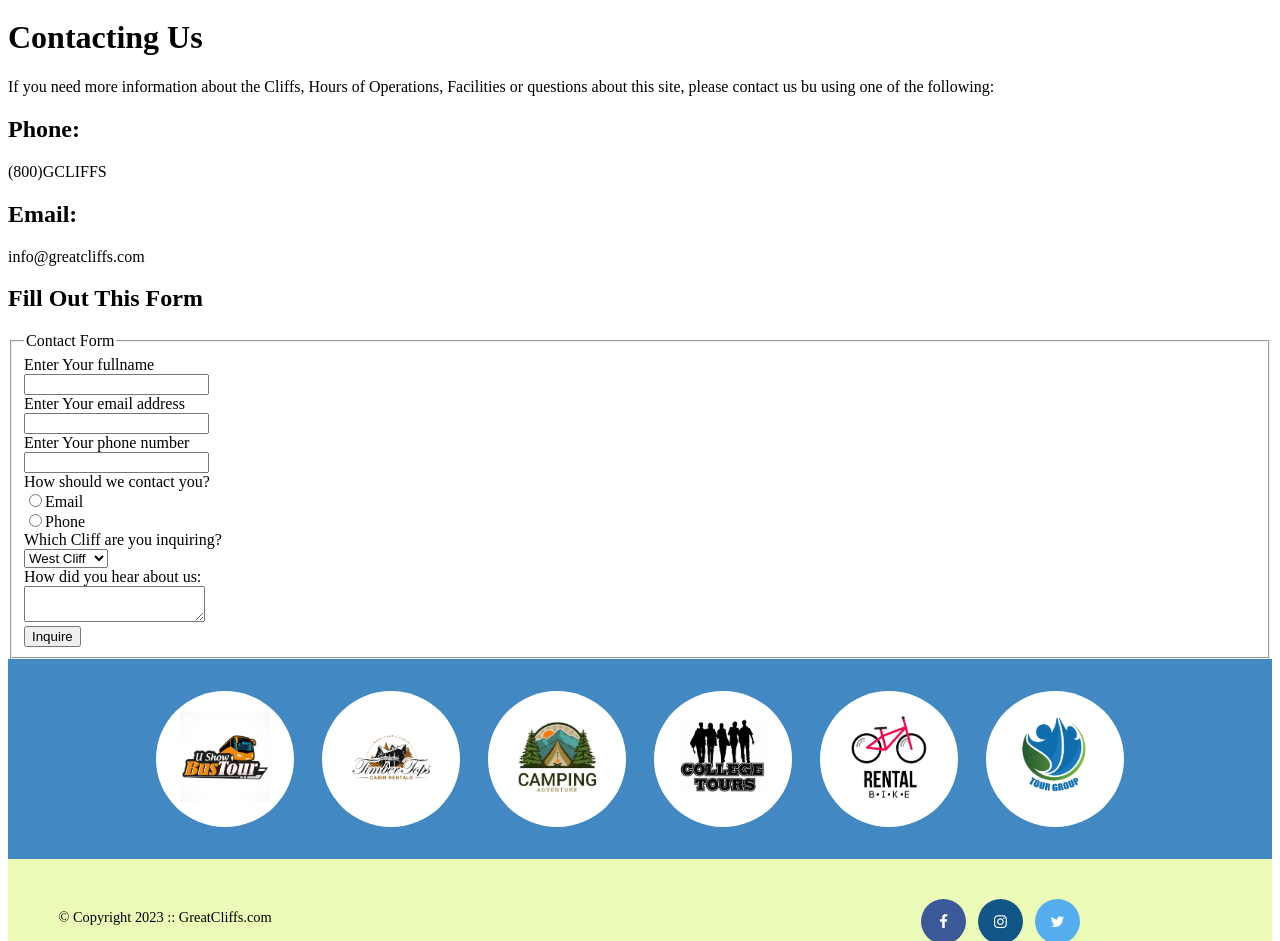
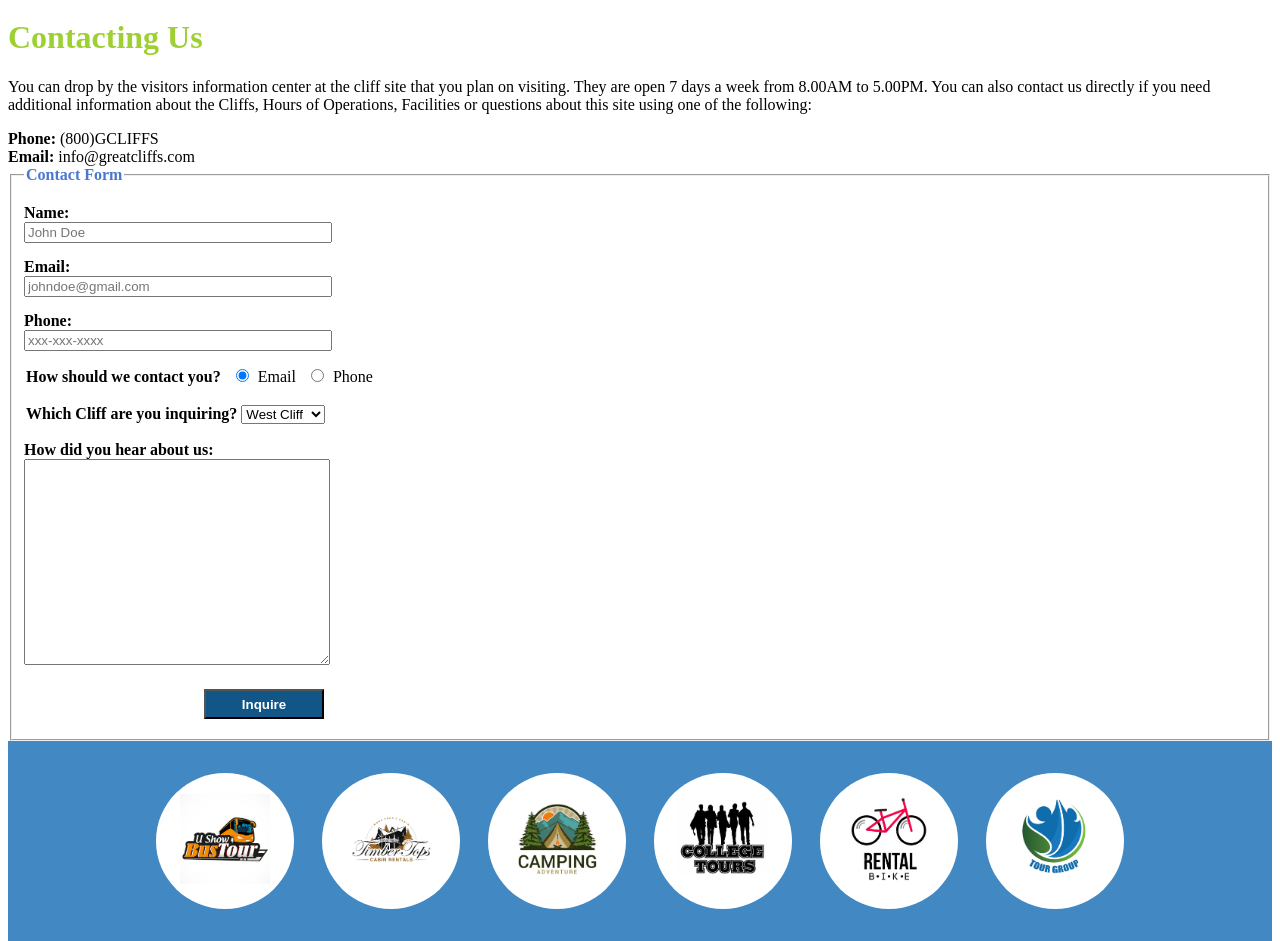
Before and after one commit to bazhonglbj/homework-module1, a plain HTML site: page contact.html in a window 1280 px wide. Shown: the part 458-1399 px from the top of the page. Drawn offline with Linux system fonts and the light colour scheme.

Commit message:
contact finished

```diff
--- a/contact.html
+++ b/contact.html
@@ -26,36 +26,60 @@
         </header>
         <!--main content-->
         <main>
-            <h1>Contacting Us</h1>
-            <p>If you need more information about the Cliffs, Hours of Operations, Facilities or questions about this site, please contact us bu using one of the following:
+            <h1 class="contact_first_heading">Contacting Us</h1>
+<p>
+You can drop by the visitors information center at the cliff site that you plan on visiting. They are open
+7 days a week from 8.00AM to 5.00PM. You can also contact us directly if you need additional information about
+the Cliffs, Hours of Operations, Facilities or questions about this site using one of the following:
 </p>
-            <h2>Phone:</h2>
-            <p>(800)GCLIFFS</p>
-            <h2>Email:</h2>
-            <p>info@greatcliffs.com</p>
-            <h2>Fill Out This Form</h2>
+
+<div class="contactinfo">
+    <div class="phone">
+        <span>Phone:</span>
+        <span>(800)GCLIFFS</span>
+    </div>
+    <div class="email">
+        <span>Email:</span>
+        <span>info@greatcliffs.com</span>
+    </div>
+</div>
+
 <form action="/contact" method="post">
 <fieldset>
     <legend>Contact Form</legend>
-                    <label>Enter Your fullname</label><br>
-                    <input type="text" name = "full_name"><br>
-                    <label>Enter Your email address</label><br>
-                    <input type="email" name="email"><br>
-                    <label>Enter Your phone number</label><br>
-                    <input type="text" name="phone"><br>
-                    <label>How should we contact you?</label><br>
-                    <input type="radio" name="email" value="email">Email<br>
-                    <input type="radio" name="phone" value="phone">Phone<br>
-                    <label>Which Cliff are you inquiring?</label><br>
-                    <select name="cliff_name">
+    <div class="textbox">
+        <label>Name:</label>
+        <input type="text" name="name" placeholder="John Doe">
+        <label>Email:</label>
+        <input type="email" name="email" placeholder="johndoe@gmail.com">
+        <label>Phone:</label>
+        <input type="text" name="phone" placeholder="xxx-xxx-xxxx">
+    </div>
+
+    <div class="radios">
+        <label>How should we contact you?</label>
+        <input type="radio" name="contact" value="email" checked>Email
+        <input type="radio" name="contact" value="phone">Phone
+    </div>
+
+    <div class="selectmenu">
+        <label>Which Cliff are you inquiring?</label>
+        <select>
             <option>West Cliff</option>
             <option>North Cliff</option>
             <option>East Cliff</option>
             <option>South Cliff</option>
-                    </select><br>
-                    <label>How did you hear about us:</label><br>
-                    <textarea rows="2" columns="40" ></textarea><br>
-                    <input type="submit" value="Inquire"></input><br>
+        </select>
+    </div>
+
+    <div class="commentbox">
+        <label>How did you hear about us:</label>
+        <textarea></textarea>
+    </div>
+
+    <div class="button">
+        <input type="submit" value="Inquire">
+    </div>
 </fieldset>
 </form>
         </main>
--- a/style.css
+++ b/style.css
@@ -209,3 +209,73 @@ td:first-child{
     font-weight: bold;
     background: #bde1ff;
 }
+
+/* contact */
+
+.contact_first_heading{
+    color: #9ed034;
+    font-weight: 900;
+}
+
+span {
+    margin-top: 5px;
+}
+
+.phone span:first-child{
+    font-weight: bold;
+}
+
+.email span:first-child{
+    font-weight: bold;
+}
+
+legend {
+    color: #4977d1;
+    font-weight: 900;
+}
+
+label{
+    display:block;
+    margin: 15px 0 0 0;
+    font-weight: bold;
+}
+
+.radios{
+    padding: 2px;
+}
+.radios label {
+    display: inline-block;
+}
+
+.selectmenu {
+    padding: 2px;
+}
+
+.selectmenu label {
+    display: inline-block;
+}
+input{
+    width: 300px;
+}
+input[type="radio"]{
+    width: 25px;
+}
+
+textarea{
+    width: 300px;
+    height: 200px;
+}
+.button {
+    padding-left: 0;
+}
+
+
+.button input[type="submit"]{
+    margin: 20px 0 10px 0;
+    width: 120px;
+    height: 30px;
+    color:white;
+    font-weight: bold;
+    margin-left: 180px;
+    background-color: #125688;
+}
```
Lines whose indentation alone changed are shown as unchanged.
